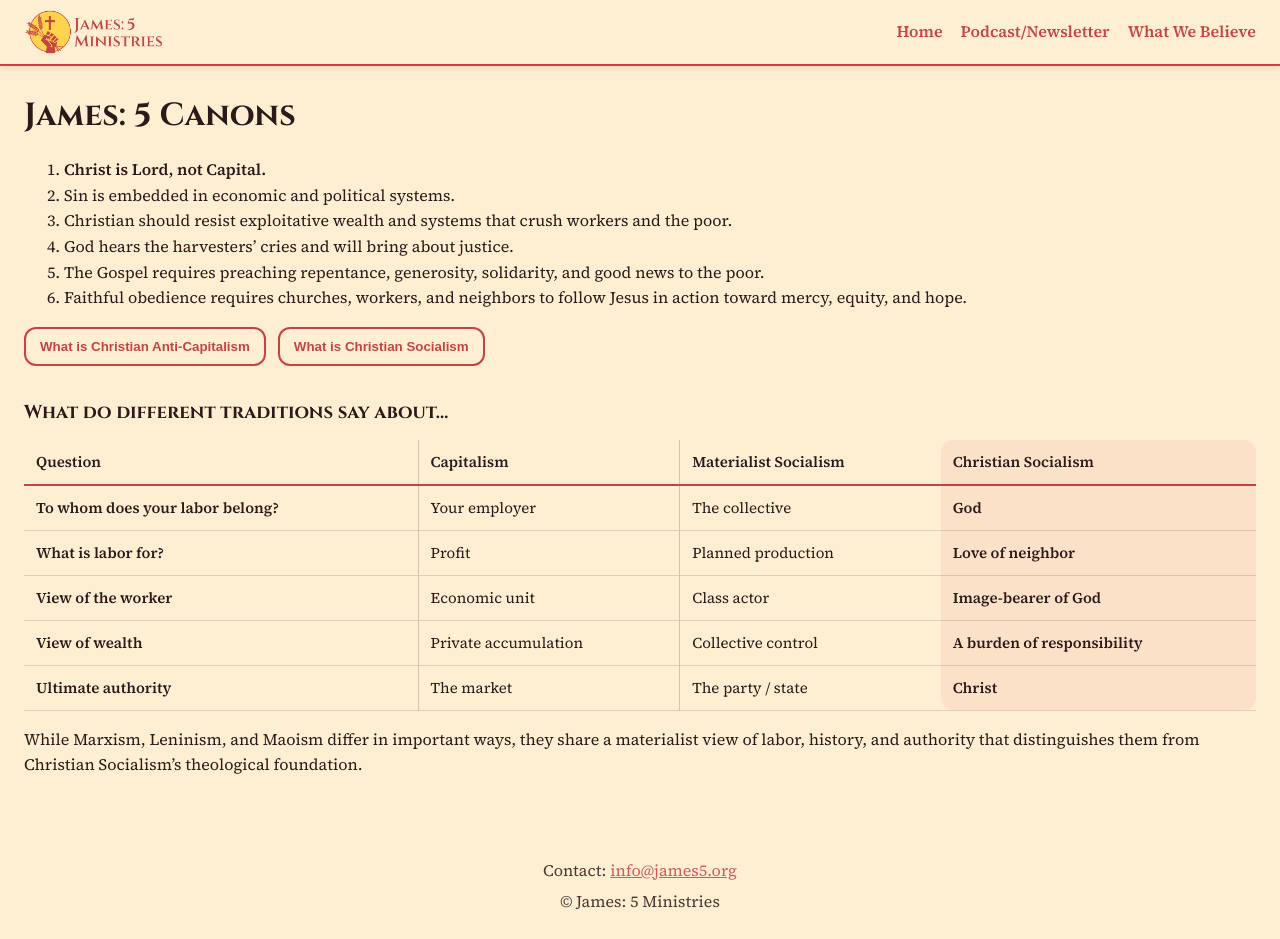
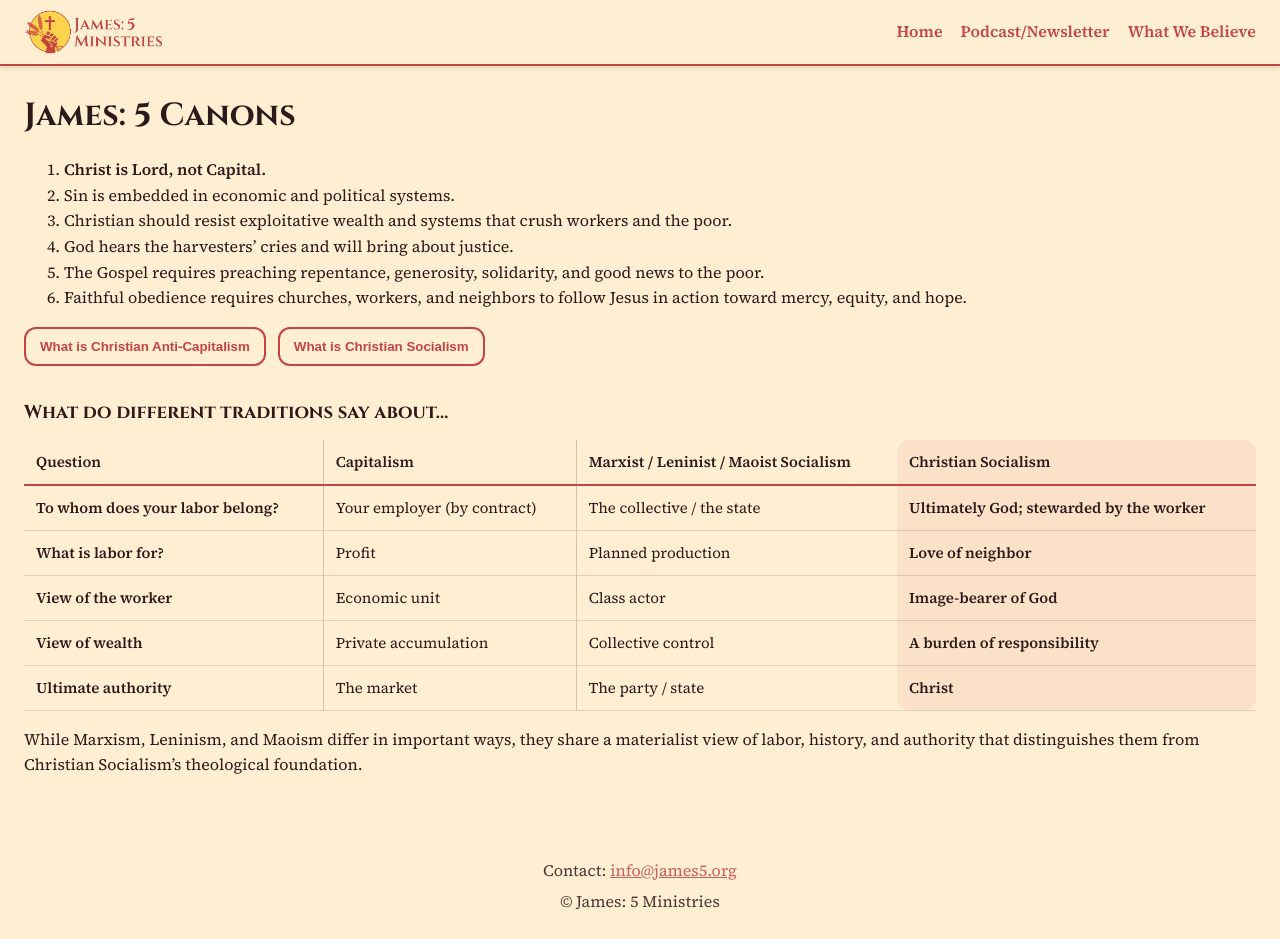
Before and after one commit to james5ministries/james5ministries.github.io, a Jekyll site: the page built from what-we-believe.md, in a window 1280 px wide and 939 px high. Built offline with Jekyll 4.4.1, drawn with Linux system fonts in a browser that asks for light colours; part of the change alters nothing that is shown.

Commit message:
Refactor comparison table and expand functionality

```diff
--- a/what-we-believe.md
+++ b/what-we-believe.md
@@ -121,69 +121,40 @@ title: What We Believe
 <section class="comparison-block">
   <h3>What do different traditions say about…</h3>
 
-<table class="comparison-table js-expandable-table">
+<table class="comparison-table js-expandable-rows">
   <thead>
     <tr>
       <th>Question</th>
       <th>Capitalism</th>
-      <th>Materialist Socialism</th>
+      <th>Marxist / Leninist / Maoist Socialism</th>
       <th class="highlight-col">Christian Socialism</th>
     </tr>
   </thead>
 
   <tbody>
-    <tr>
+    <tr class="expand-row" data-detail="labor" role="button" tabindex="0" aria-expanded="false">
       <td><strong>To whom does your labor belong?</strong></td>
-
-      <td class="expandable" data-detail="labor" data-col="capitalism">
-        Your employer
-      </td>
-
-      <td class="expandable" data-detail="labor" data-col="materialist">
-        The collective
-      </td>
-
-      <td class="expandable highlight-col" data-detail="labor" data-col="christian">
-        God
-      </td>
+      <td>Your employer (by contract)</td>
+      <td>The collective / the state</td>
+      <td class="highlight-col">Ultimately God; stewarded by the worker</td>
     </tr>
 
     <tr class="detail-row" data-detail-row="labor">
       <td colspan="4">
         <div class="detail-box">
-          <h4>Expanded explanation - Labor</h4>
-
-          <p class="detail-lede">
-            This is the longer explanation that appears under the row you clicked.
-            You can write it neutrally, then add your Christian framing.
-          </p>
-
           <div class="detail-grid">
             <div>
-              <h5>Capitalism</h5>
-              <p>
-                Contractually, labor is exchanged for wages and directed by the employer. This can create clarity and
-                efficiency, but can also treat the worker primarily as an input to production.
-              </p>
+              <h4>Capitalism</h4>
+              <p>Expanded explanation for capitalism goes here.</p>
             </div>
-
             <div>
-              <h5>Materialist</h5>
-              <p>
-                Labor is oriented toward collective production and planned ends, with authority typically centered in
-                party-state institutions.
-              </p>
+              <h4>Marxist / Leninist / Maoist</h4>
+              <p>Expanded explanation for MLM socialism goes here.</p>
             </div>
-
             <div>
-              <h5>Christian Socialism</h5>
-              <p>
-                Labor is ultimately rendered to God and offered for neighbor-love. The worker is not owned - they are a
-                steward of vocation. Economic arrangements are judged by whether they honor dignity and serve the common good.
-              </p>
-              <p class="detail-verses">
-                Suggested texts - James 5:1-6, Matthew 6:24, Colossians 3:23-24
-              </p>
+              <h4>Christian Socialism</h4>
+              <p>Expanded explanation for Christian socialism goes here.</p>
+              <p class="detail-verses">Key texts - James 5:1-6, Matthew 6:24</p>
             </div>
           </div>
         </div>
@@ -224,29 +195,44 @@ title: What We Believe
 
 <script>
 (function(){
-  const table = document.querySelector('.js-expandable-table');
+  const table = document.querySelector('.js-expandable-rows');
   if (!table) return;
 
-  const detailRows = table.querySelectorAll('.detail-row');
+  const questionRows = table.querySelectorAll('tr.expand-row');
+  const detailRows = table.querySelectorAll('tr.detail-row');
 
   function closeAll(){
     detailRows.forEach(r => r.classList.remove('is-open'));
+    questionRows.forEach(r => r.setAttribute('aria-expanded', 'false'));
+  }
+
+  function toggleRow(id, clickedRow){
+    const detail = table.querySelector(`tr.detail-row[data-detail-row="${id}"]`);
+    if (!detail) return;
+
+    const wasOpen = detail.classList.contains('is-open');
+    closeAll();
+
+    if (!wasOpen){
+      detail.classList.add('is-open');
+      clickedRow.setAttribute('aria-expanded', 'true');
+    }
   }
 
   table.addEventListener('click', (e) => {
-    const cell = e.target.closest('td.expandable');
-    if (!cell || !table.contains(cell)) return;
+    const row = e.target.closest('tr.expand-row');
+    if (!row || !table.contains(row)) return;
+    toggleRow(row.dataset.detail, row);
+  });
 
-    const id = cell.dataset.detail;
-    if (!id) return;
-
-    const row = table.querySelector(`.detail-row[data-detail-row="${id}"]`);
+  // Keyboard accessibility (Enter/Space)
+  table.addEventListener('keydown', (e) => {
+    const row = e.target.closest('tr.expand-row');
     if (!row) return;
-
-    const wasOpen = row.classList.contains('is-open');
-
-    closeAll();
-    if (!wasOpen) row.classList.add('is-open');
+    if (e.key === 'Enter' || e.key === ' '){
+      e.preventDefault();
+      toggleRow(row.dataset.detail, row);
+    }
   });
 })();
 </script>
```
